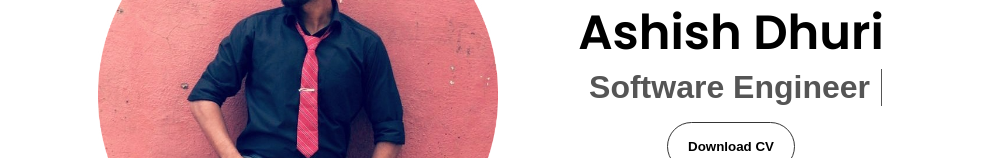
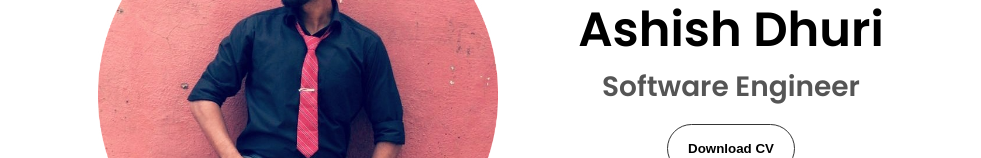
Before and after one commit to ashishdhuri-09/ashishdhuri-09.github.io, a plain HTML site: page index.html in a window 1280 px wide. Shown: the part 389-547 px from the top of the page, without its empty margins (149-1130 px from the left). Drawn offline with Linux system fonts and the light colour scheme.

Commit message:
Update index.html

```diff
--- a/index.html
+++ b/index.html
@@ -43,7 +43,7 @@
     <div class="section__text">
       <p class="section__text__p1">Hello, I'm</p>
       <h1 class="title nameAnimation">Ashish Dhuri</h1>
-      <p class="section__text__p2 typing-demo">Software Engineer</p>
+      <p class="section__text__p2 ">Software Engineer</p>
       <div class="btn-container">
         <button class="btn btn-color-2" onclick="window.open('./ashish_dhuri_resume.pdf')">
           Download CV
```
